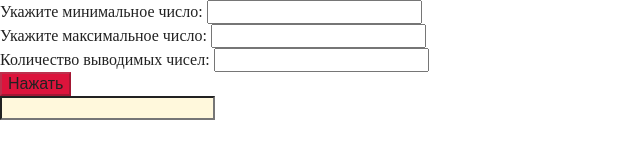
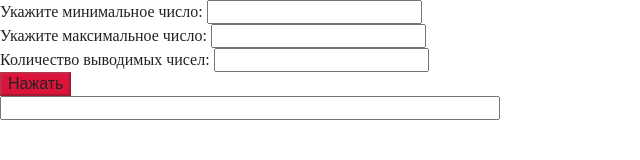
Before and after one commit to mexell96/random-numbers, a plain HTML site: page index.html in a window 1280 px wide. Shown: the whole page, without its empty margins (0-640 px from the left). Drawn offline with Linux system fonts and the light colour scheme.

Commit message:
Update style.css

```diff
--- a/css/style.css
+++ b/css/style.css
@@ -7,7 +7,7 @@ body {
     box-sizing: border-box;
 }
 #out {
-    background-color: cornsilk;
+    width: 500px;
 }
 button {
     background-color: greenyellow;
@@ -20,3 +20,6 @@ button {
     font-weight: bold;
     width: 400px;
 }
+#mainDiv div {
+    width: 500px;
+}
```
